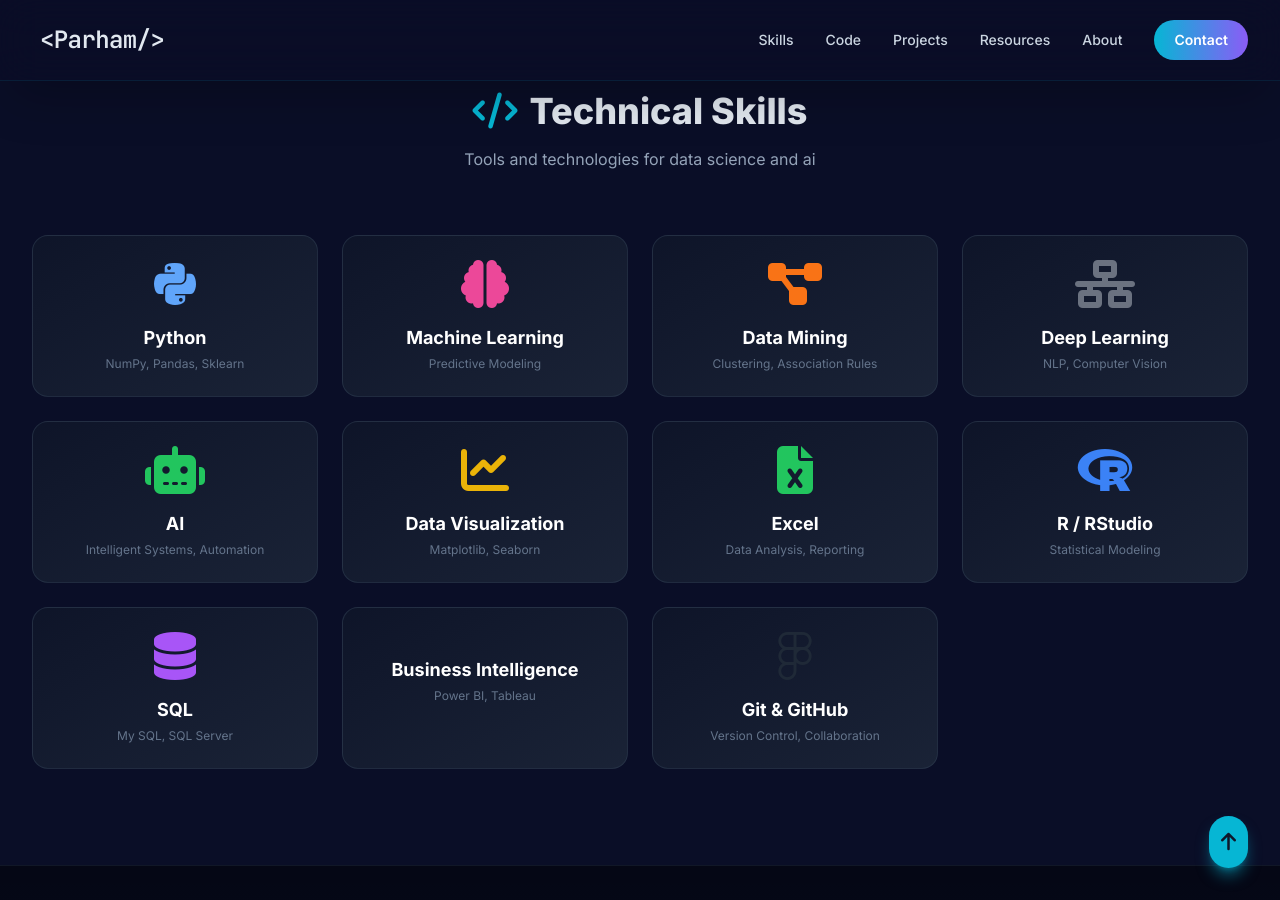
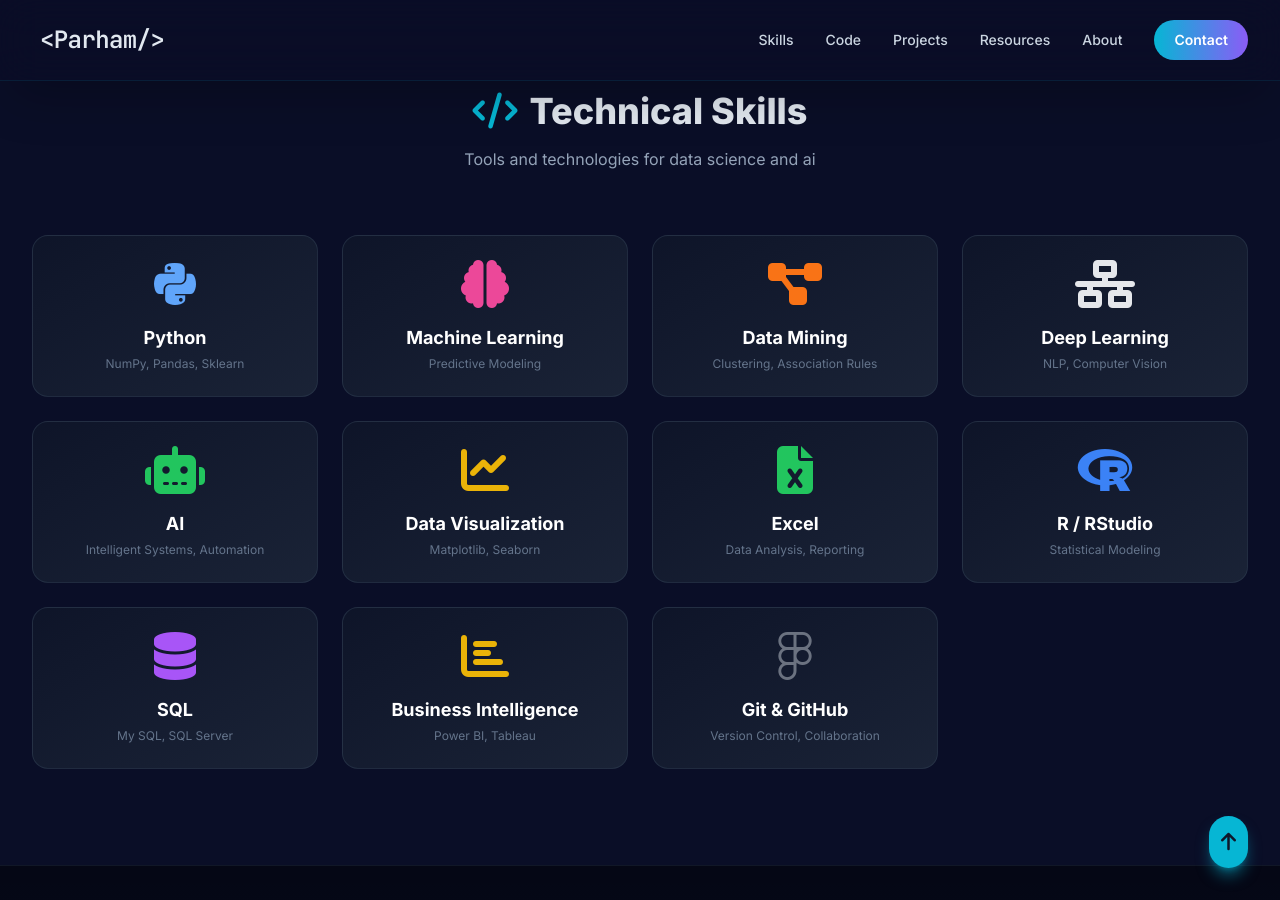
Before and after one commit to ParhamPishro/ParhamPishro.github.io, a Jekyll site: the page index.html, which Jekyll copies as it is, in a window 1280 px wide and 900 px high, scrolled down 905 px. Built offline with Jekyll 4.4.1, drawn with Linux system fonts in a browser that asks for light colours; nearby versions of some CDN libraries.

Commit message:
Update hover effects and icon classes in index.html

```diff
--- a/index.html
+++ b/index.html
@@ -472,8 +472,8 @@
                     <p class="text-xs text-slate-500">Clustering, Association Rules</p>
                 </div>
 
-                <div class="group p-6 bg-gradient-to-br from-slate-900/80 to-slate-800/80 rounded-2xl border border-slate-700/50 hover:border-gray-500/50 text-center transition-all hover:transform hover:-translate-y-2 hover:shadow-2xl hover:shadow-gray-500/20">
-                    <i class="fas fa-network-wired text-5xl text-gray-500 mb-4 group-hover:scale-110 transition-transform"></i>
+                <div class="group p-6 bg-gradient-to-br from-slate-900/80 to-slate-800/80 rounded-2xl border border-slate-700/50 hover:border-gray-200/50 text-center transition-all hover:transform hover:-translate-y-2 hover:shadow-2xl hover:shadow-gray-200/20">
+                    <i class="fas fa-network-wired text-5xl text-gray-200 mb-4 group-hover:scale-110 transition-transform"></i>
                     <h3 class="text-lg font-bold text-white mb-1">Deep Learning</h3>
                     <p class="text-xs text-slate-500">NLP, Computer Vision</p>
                 </div>
@@ -509,13 +509,13 @@
                 </div>
 
                 <div class="group p-6 bg-gradient-to-br from-slate-900/80 to-slate-800/80 rounded-2xl border border-slate-700/50 hover:border-yellow-500/50 text-center transition-all hover:transform hover:-translate-y-2 hover:shadow-2xl hover:shadow-yellow-500/20">
-                    <i class="fas fa-chartbar text-5xl text-yellow-500 mb-4 group-hover:scale-110 transition-transform"></i>
+                    <i class="fas fa-chart-bar text-5xl text-yellow-500 mb-4 group-hover:scale-110 transition-transform"></i>
                     <h3 class="text-lg font-bold text-white mb-1">Business Intelligence</h3>
                     <p class="text-xs text-slate-500">Power BI, Tableau</p>
                 </div>
 
-                <div class="group p-6 bg-gradient-to-br from-slate-900/80 to-slate-800/80 rounded-2xl border border-slate-700/50 hover:border-gray-800/50 text-center transition-all hover:transform hover:-translate-y-2 hover:shadow-2xl hover:shadow-gray-800/20">
-                    <i class="fab fa-figma text-5xl text-gray-800 mb-4 group-hover:scale-110 transition-transform"></i>
+                <div class="group p-6 bg-gradient-to-br from-slate-900/80 to-slate-800/80 rounded-2xl border border-slate-700/50 hover:border-gray-500/50 text-center transition-all hover:transform hover:-translate-y-2 hover:shadow-2xl hover:shadow-gray-500/20">
+                    <i class="fab fa-figma text-5xl text-gray-500 mb-4 group-hover:scale-110 transition-transform"></i>
                     <h3 class="text-lg font-bold text-white mb-1">Git & GitHub</h3>
                     <p class="text-xs text-slate-500">Version Control, Collaboration</p>
                 </div>
```
